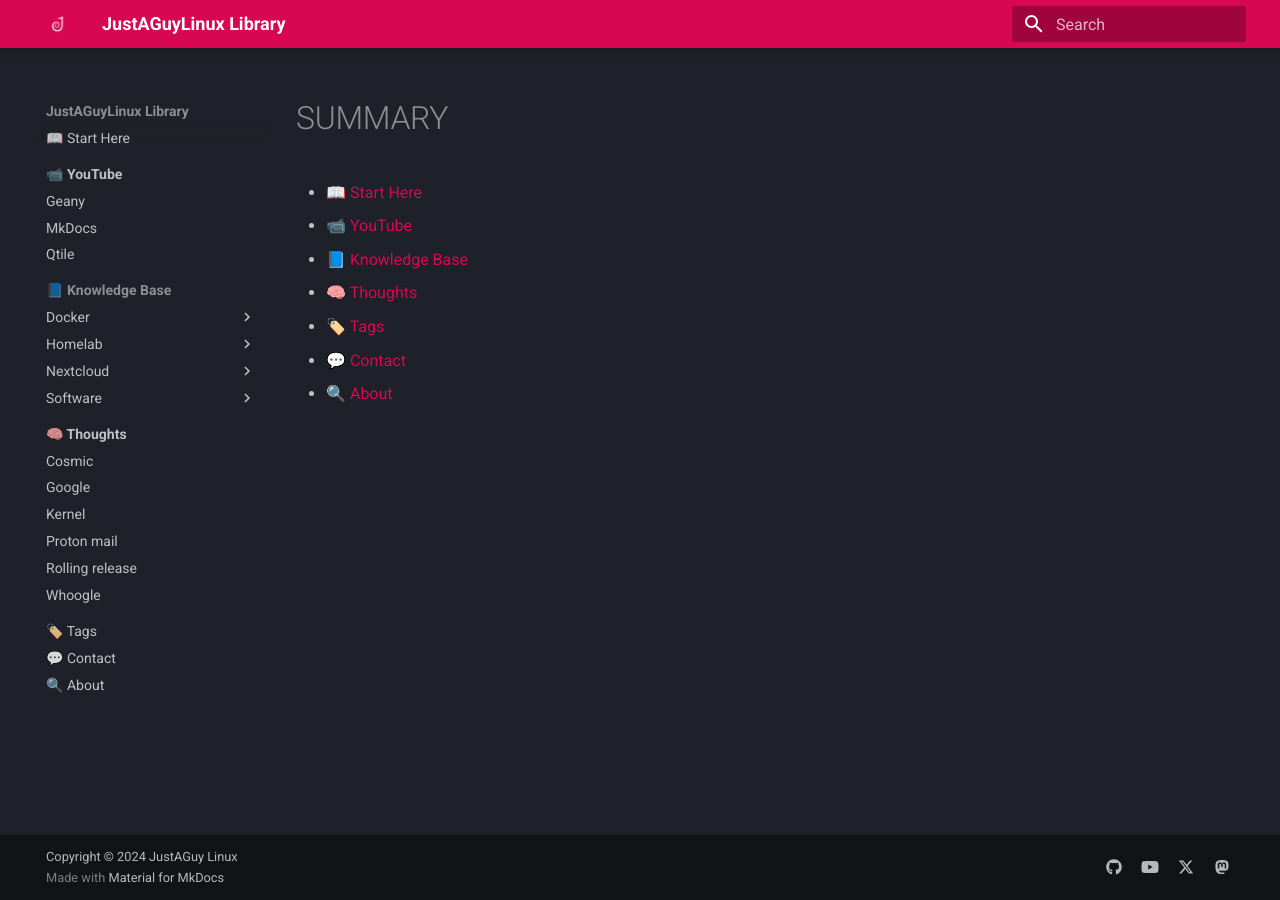
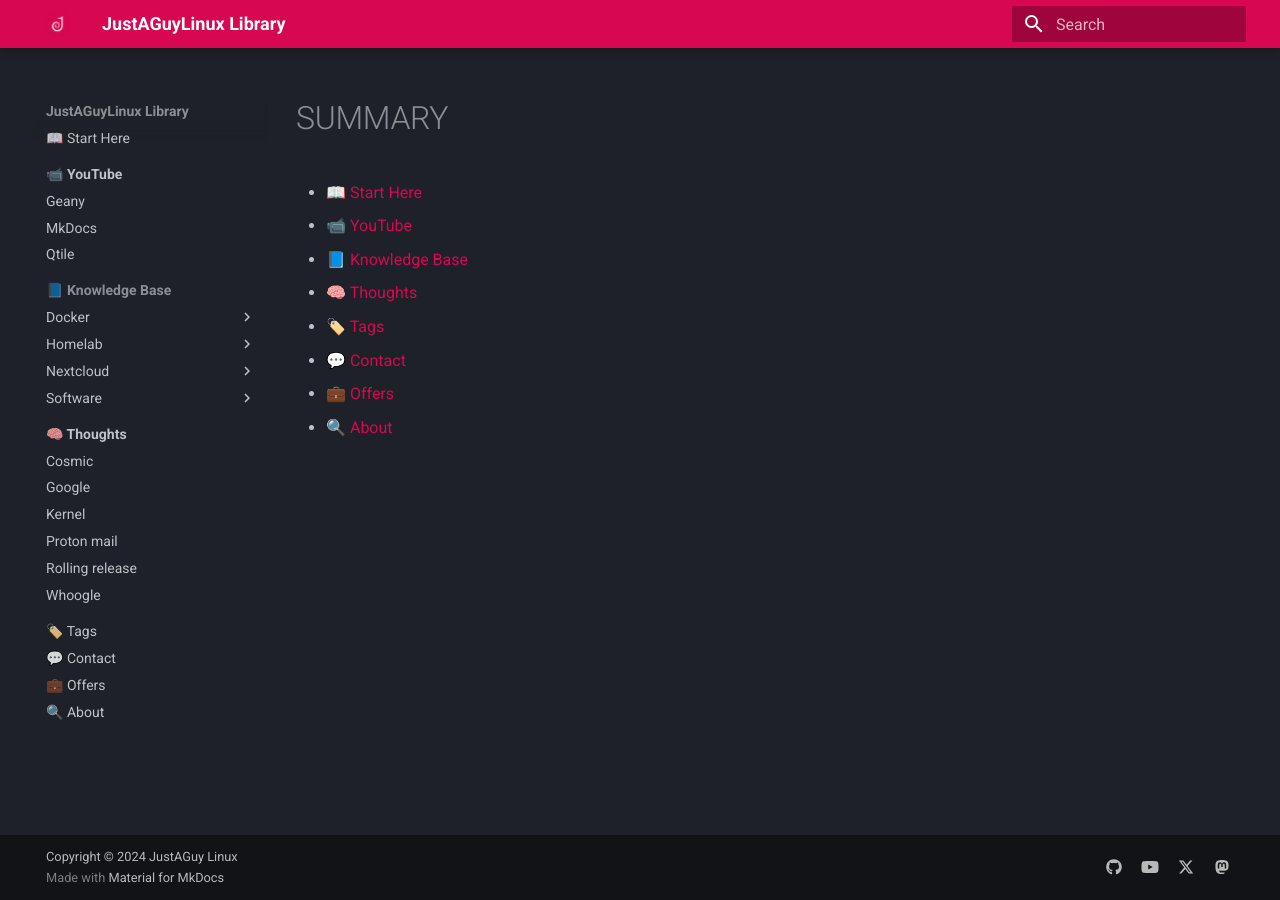
Before and after one commit to drewgrif/jagmkdocs, an MkDocs documentation site: the page built from docs/SUMMARY.md, in a window 1280 px wide. Built offline with MkDocs 1.6.1 and Material for MkDocs 9.7.7, drawn with Linux system fonts in a browser that asks for light colours.

Commit message:
Update SUMMARY.md

```diff
--- a/docs/SUMMARY.md
+++ b/docs/SUMMARY.md
@@ -4,4 +4,5 @@
 - [🧠 Thoughts](thoughts/)
 - [🏷️ Tags](tags.md)
 - [💬 Contact](contact.md)
+- [💼 Offers](offers.md)
 - [🔍 About](about.md)
```
